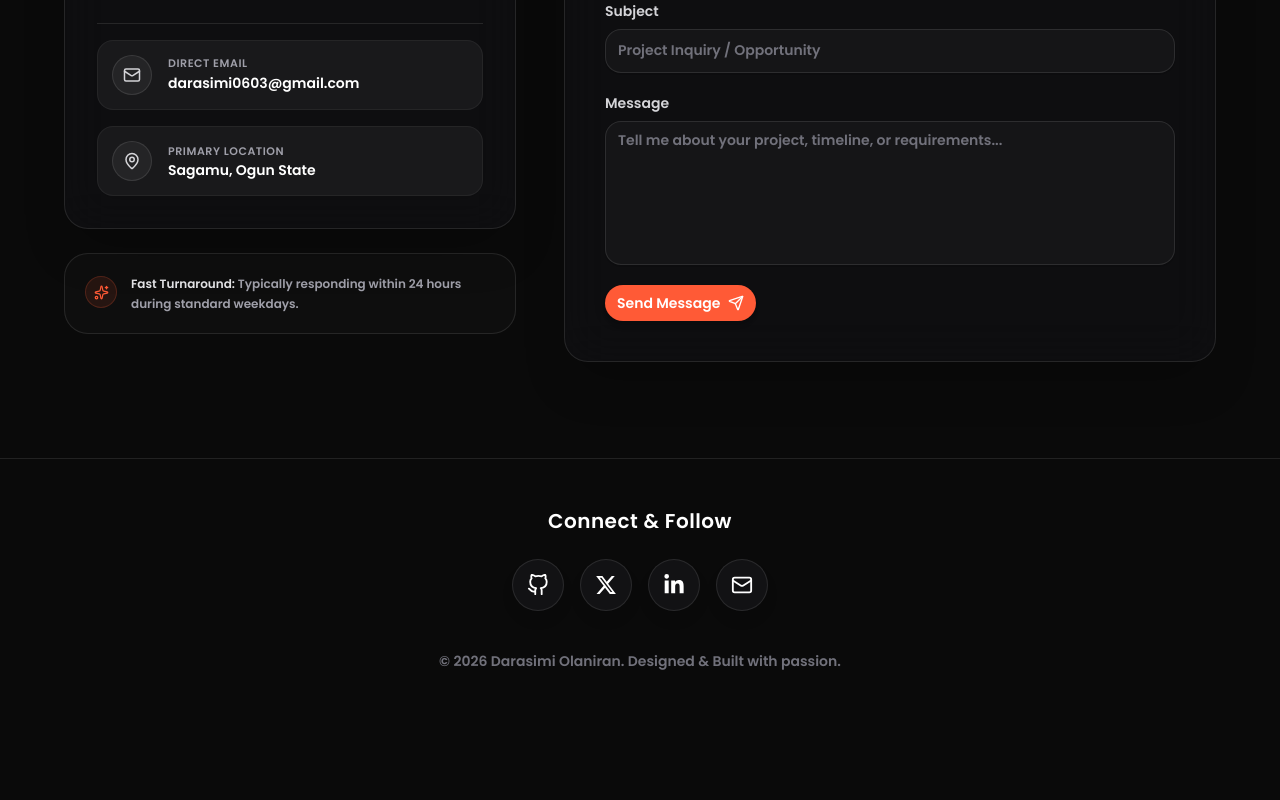
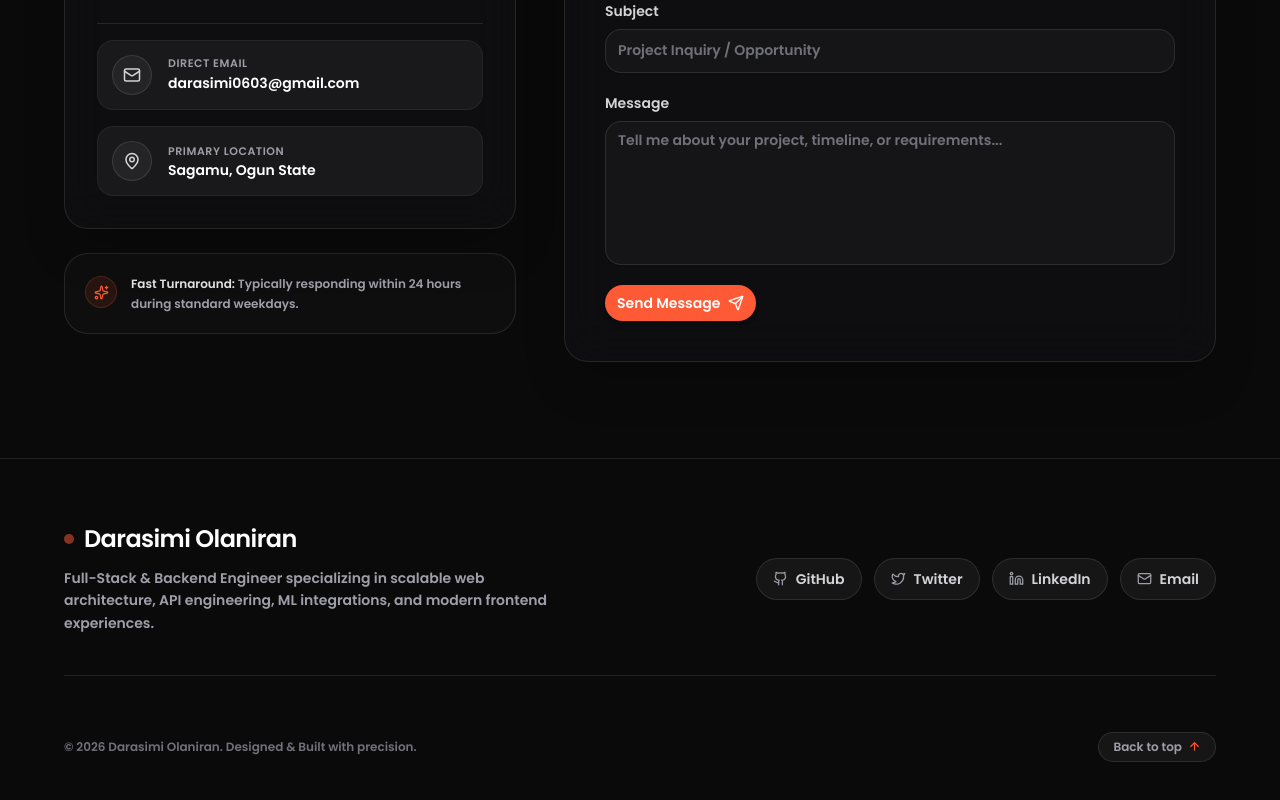
Before and after one commit to FavourDarasimi/Portfolio, a React (Vite) app: page / in a window 1280 px wide. Shown: the part 6226-7026 px from the top of the page. Before the commit the page ends 6945 px from the top, so only its background shows below. Built offline with nearby package versions, Linux system fonts and the light colour scheme.

Commit message:
feat(ui): redesign Footer section with Hallmark editorial layout and back-to-top button

```diff
--- a/src/sections/Footer.tsx
+++ b/src/sections/Footer.tsx
@@ -1,66 +1,98 @@
-import { FaXTwitter } from "react-icons/fa6";
-import { FiGithub } from "react-icons/fi";
-import { FaLinkedinIn } from "react-icons/fa";
-import { Mail } from "lucide-react";
+/* Hallmark · component: section:footer · genre: editorial · theme: custom
+ * states: default · hover · focus · active · disabled · loading · error · success
+ * contrast: pass (46–50)
+ */
+
 import { motion } from "framer-motion";
+import { ArrowUp, Github, Linkedin, Mail, Twitter } from "lucide-react";
 
 const Footer = () => {
-  return (
-    <footer className="py-12 border-t border-white/10 max-w-[1500px] w-full mx-auto px-4 sm:px-6 md:px-8">
-      <div className="text-center">
-        <motion.div
-          initial={{ opacity: 0, y: 20 }}
-          whileInView={{ opacity: 1, y: 0 }}
-          transition={{ delay: 0.2 }}
-          viewport={{ once: true }}
-        >
-          <h2 className="text-lg sm:text-xl font-semibold text-white mb-6 tracking-wide">
-            Connect & Follow
-          </h2>
-          <div className="flex justify-center items-center gap-4">
-            {[
+  const scrollToTop = () => {
+    window.scrollTo({ top: 0, behavior: "smooth" });
+  };
+
+  const socialLinks = [
     {
       href: "https://github.com/FavourDarasimi",
-                icon: FiGithub,
+      icon: Github,
       label: "GitHub",
     },
     {
       href: "https://x.com/code_with_dara",
-                icon: FaXTwitter,
+      icon: Twitter,
       label: "Twitter",
     },
     {
       href: "https://linkedin.com",
-                icon: FaLinkedinIn,
+      icon: Linkedin,
       label: "LinkedIn",
     },
     {
-                href: "mailto:darasimi0603@gmail.com",
+      href: "mailto:favourdarasimi6@gmail.com",
       icon: Mail,
       label: "Email",
     },
-            ].map((social, idx) => (
+  ];
+
+  return (
+    <footer className="py-12 sm:py-16 border-t border-white/10 relative overflow-hidden bg-[#0A0A0A]">
+      <div className="max-w-[1500px] w-full mx-auto px-4 sm:px-6 md:px-10 lg:px-16 space-y-10 sm:space-y-12">
+        {/* Top Editorial Row */}
+        <div className="flex flex-col lg:flex-row lg:items-center justify-between gap-8 pb-10 border-b border-white/10">
+          {/* Brand & Tagline */}
+          <div className="space-y-3 max-w-lg">
+            <div className="flex items-center gap-2.5">
+              <span className="w-2.5 h-2.5 rounded-full bg-[#FF5A36] animate-pulse" />
+              <span className="font-semibold text-white text-xl sm:text-2xl tracking-tight">
+                Darasimi Olaniran
+              </span>
+            </div>
+            <p className="text-zinc-400 text-xs sm:text-sm leading-relaxed font-normal">
+              Full-Stack & Backend Engineer specializing in scalable web architecture, API engineering, ML integrations, and modern frontend experiences.
+            </p>
+          </div>
+
+          {/* Social Pill Buttons */}
+          <div className="flex flex-wrap items-center gap-3">
+            {socialLinks.map((social, idx) => (
               <motion.a
                 key={idx}
                 href={social.href}
                 target="_blank"
                 rel="noopener noreferrer"
                 aria-label={social.label}
-                className="bg-[#121214] border border-white/10 rounded-full p-3.5 hover:border-[#FF5A36] hover:bg-[#FF5A36]/10 text-zinc-300 hover:text-[#FF5A36] transition-all duration-300 cursor-pointer shadow-lg group"
-                whileHover={{ scale: 1.1, rotate: 5 }}
-                whileTap={{ scale: 0.95 }}
+                className="inline-flex items-center gap-2 px-4 py-2.5 rounded-full bg-white/5 hover:bg-[#FF5A36]/10 border border-white/10 hover:border-[#FF5A36]/50 text-zinc-300 hover:text-white text-xs sm:text-sm font-medium transition-all duration-300 group cursor-pointer"
+                whileHover={{ y: -2 }}
+                whileTap={{ scale: 0.96 }}
               >
                 <social.icon
-                  size={20}
-                  className="sm:w-[22px] sm:h-[22px] text-white group-hover:text-[#FF5A36] transition-colors"
+                  size={15}
+                  className="text-zinc-400 group-hover:text-[#FF5A36] transition-colors"
                 />
+                <span>{social.label}</span>
               </motion.a>
             ))}
           </div>
-        </motion.div>
-        <p className="mt-10 text-zinc-500 text-sm font-normal">
-          © {new Date().getFullYear()} Darasimi Olaniran. Designed & Built with passion.
+        </div>
+
+        {/* Bottom Metadata & Back to Top Row */}
+        <div className="flex flex-col sm:flex-row items-center justify-between gap-4 pt-2 text-xs text-zinc-500 font-normal">
+          <p>
+            © {new Date().getFullYear()} Darasimi Olaniran. Designed & Built with precision.
           </p>
+
+          {/* Back to top button */}
+          <motion.button
+            onClick={scrollToTop}
+            aria-label="Scroll back to top"
+            className="inline-flex items-center gap-1.5 px-3.5 py-1.5 rounded-full bg-white/5 hover:bg-white/10 border border-white/10 text-zinc-400 hover:text-white transition-all cursor-pointer outline-none focus-visible:ring-2 focus-visible:ring-[#FF5A36]"
+            whileHover={{ y: -2 }}
+            whileTap={{ scale: 0.95 }}
+          >
+            <span>Back to top</span>
+            <ArrowUp size={13} className="text-[#FF5A36]" />
+          </motion.button>
+        </div>
       </div>
     </footer>
   );
```
Lines whose indentation alone changed are shown as unchanged.
